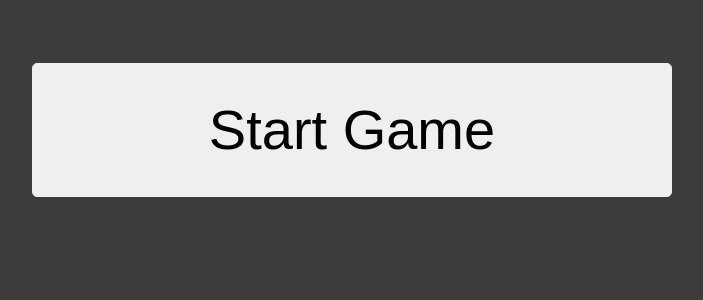
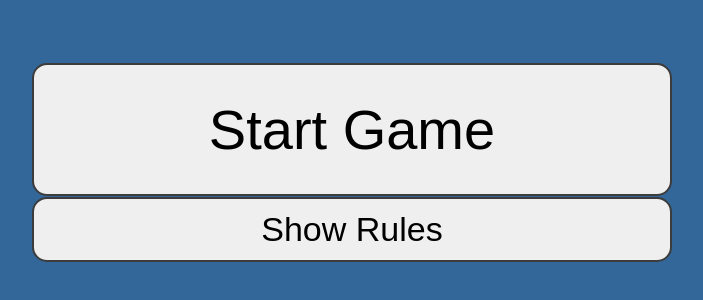
Before and after one commit to JBown94/BlackJack, a React (Create React App) app: page / in a window 1280 px wide. Shown: the part 270-570 px from the top of the page, without its empty margins (288-991 px from the left). Built offline with nearby package versions, Linux system fonts and the light colour scheme.

Commit message:
Added a 'show rules' board action

```diff
--- a/src/Board.js
+++ b/src/Board.js
@@ -43,6 +43,9 @@ class Board extends React.Component {
       cardInPlay: initialCard,
       activePlayer: activePlayer
     });
+  }
+  showRules() {
+    alert("Not Implemented: Show Game Rules");
   }
 
   handleClick(actionName) {
@@ -143,6 +146,9 @@ class Board extends React.Component {
       boardActions.push(
         <button key="start" className="start-game" onClick={() => this.startGame()}>{text.START_GAME}</button>
       );
+      boardActions.push(
+        <button key="rules" className="show-rules" onClick={() => this.showRules()}>{text.SHOW_RULES}</button>
+      );
     }
 
     return (
--- a/src/PlayerArea.scss
+++ b/src/PlayerArea.scss
@@ -1,6 +1,6 @@
 
 .board-container {
-    background: #3c3c3c;
+    background: #336699;
     height: 100%;
     display: grid;
     grid-template-rows: repeat(12, 1fr);
@@ -15,16 +15,33 @@
         grid-row: 1 / span 12;
 
         button {
-            border: solid 1px #efefef;
-
+            border: solid 2px #3c3c3c;
             display: inline-block;
-            border-radius: 5px;
+            border-radius: 15px;
+            margin-bottom: 1px;
+            cursor: pointer;
+            transition: all 0.1s;
 
             &.start-game {
                 grid-column: 4 / span 6;
                 grid-row: 6 / span 2;
 
                 font-size: 56px;
+            }
+            &.show-rules {
+                grid-column: 4 / span 6;
+                grid-row: 8 / span 1;
+
+                font-size: 34px;
+            }
+
+            &:hover {
+                box-shadow: 0 0 2px 1px black;
+                background: #3c3c3c;
+                color: #efefef;
+            }
+            &:active {
+                background: #bfbfbf;
             }
         }
 
--- a/src/TextResources.js
+++ b/src/TextResources.js
@@ -10,6 +10,7 @@ const Text = {
         DECK_PILE: "Deck Pile",
         PLAYING_PILE: "Playing Pile",
         START_GAME: "Start Game",
+        SHOW_RULES: "Show Rules",
         DEAL_CARDS: "Deal Cards"
     },
     French : {
@@ -19,7 +20,8 @@ const Text = {
         DECK_PILE: "Le Deck Pile",
         PLAYING_PILE: "Le Playing Pile",
         START_GAME: "Le Start a Game",
-        DEAL_CARDS: "Le Deal a Cards"
+        SHOW_RULES: "Le Show un Rules",
+        DEAL_CARDS: "Le Deal un Cards"
     }
 };
 
```
